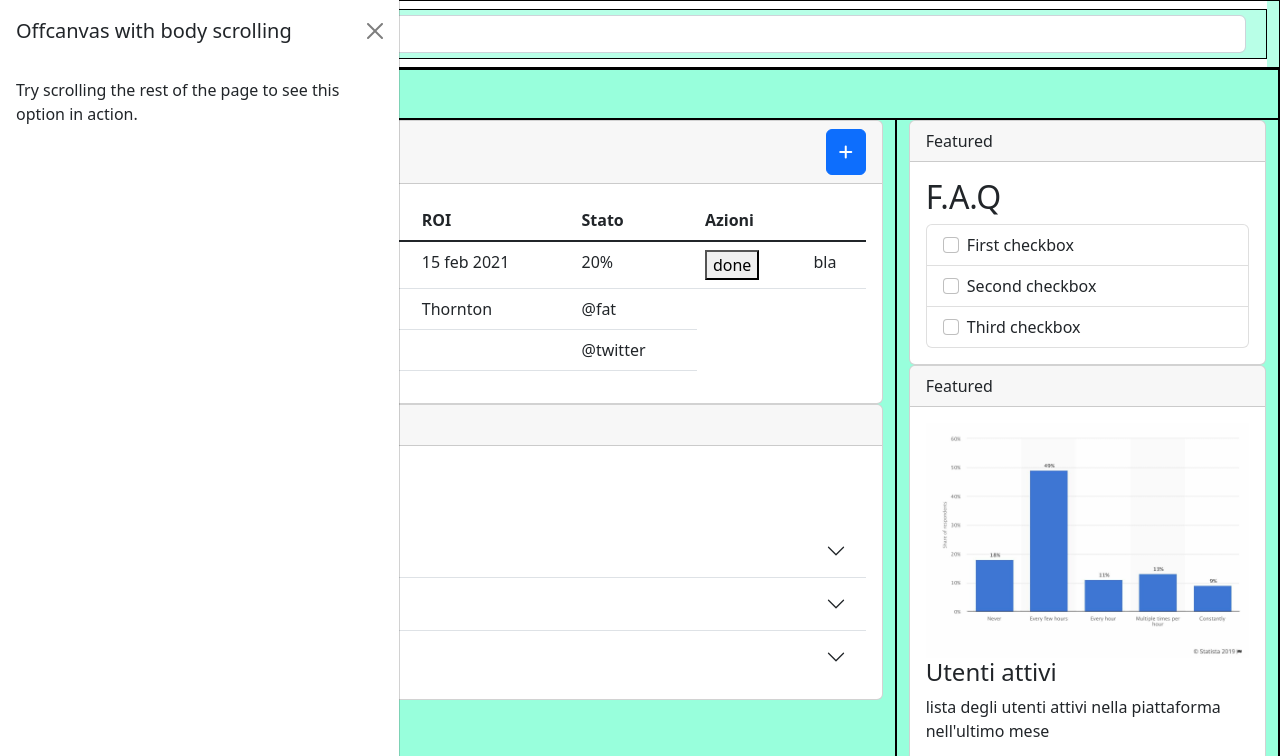
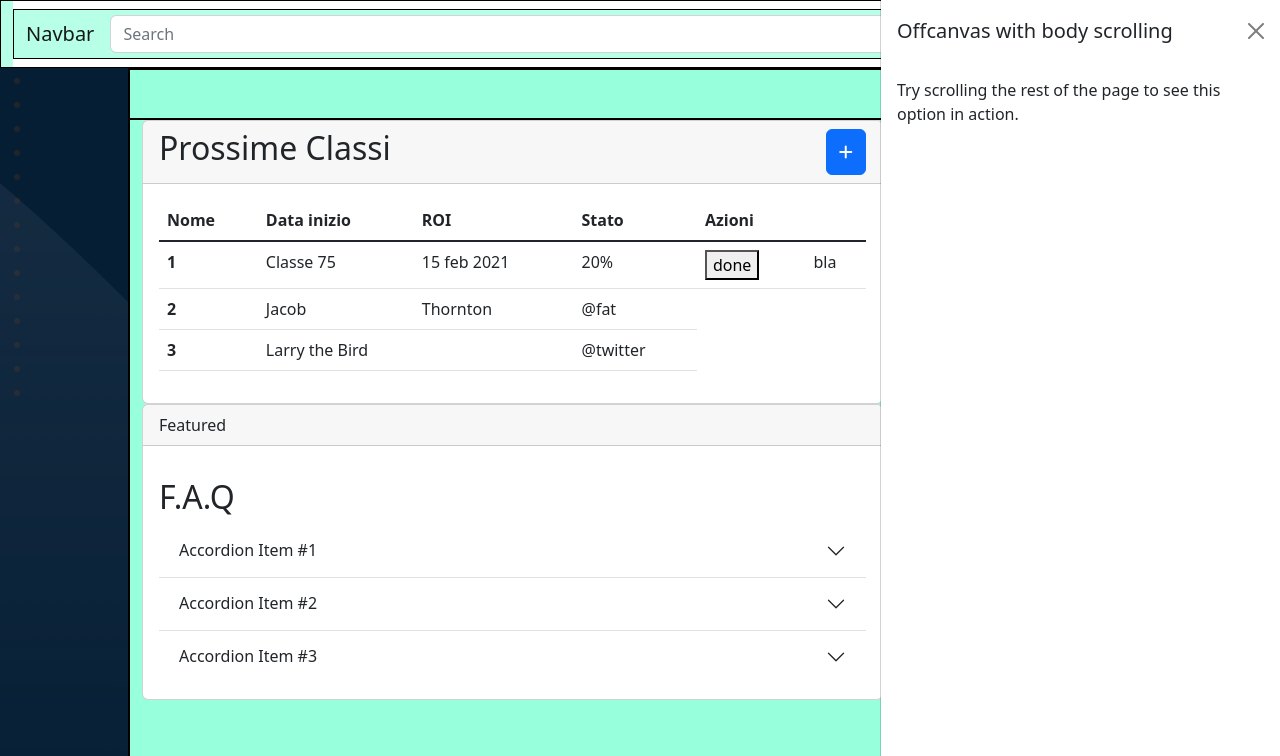
Before and after one commit to Eugenio2104/html-css-bootstrap-dashboard, a plain HTML site: page index.html in a window 1280 px wide. Both pictures are taken after a click on the button 845 px from the left and 152 px from the top of the page. Shown: the top 756 px of the page. Drawn offline with nearby package versions, Linux system fonts and the light colour scheme.

Commit message:
offcanvas modificato in end

```diff
--- a/index.html
+++ b/index.html
@@ -61,7 +61,7 @@
                 <h2>Prossime Classi</h2>
                 <button class="btn btn-primary" type="button" data-bs-toggle="offcanvas" data-bs-target="#offcanvasScrolling" aria-controls="offcanvasScrolling"><i class="fa-solid fa-plus"></i></button>
 
-                  <div class="offcanvas offcanvas-start" data-bs-scroll="true" data-bs-backdrop="false" tabindex="-1" id="offcanvasScrolling" aria-labelledby="offcanvasScrollingLabel">
+                  <div class="offcanvas offcanvas-end" data-bs-scroll="true" data-bs-backdrop="false" tabindex="-1" id="offcanvasScrolling" aria-labelledby="offcanvasScrollingLabel">
                     <div class="offcanvas-header">
                       <h5 class="offcanvas-title" id="offcanvasScrollingLabel">Offcanvas with body scrolling</h5>
                       <button type="button" class="btn-close" data-bs-dismiss="offcanvas" aria-label="Close"></button>
```
